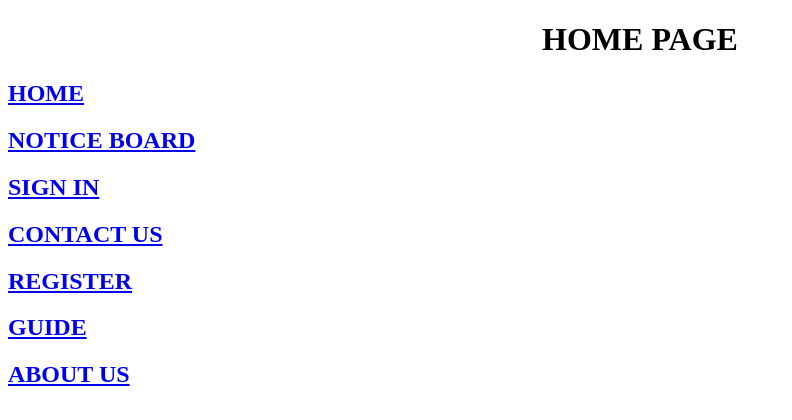
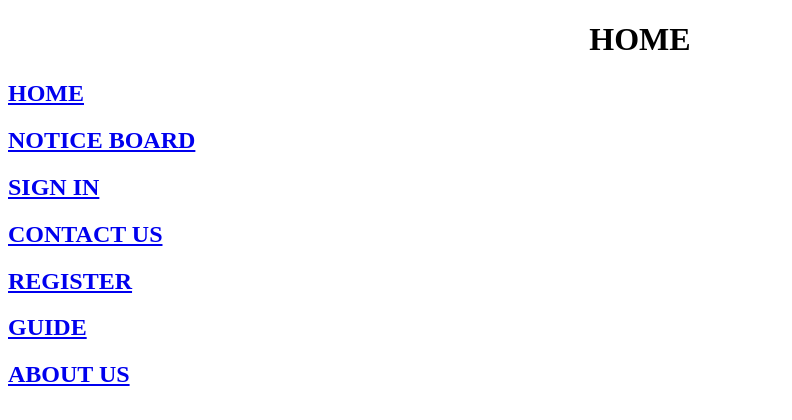
Before and after one commit to Lab-Group-7/ChalkSlate, a Django app: page /home/ in a window 1280 px wide. Shown: the top 420 px of the page, without its empty margins (0-792 px from the left). Run offline with Django 3.2, Linux system fonts and the light colour scheme.

Commit message:
Update home.html

```diff
--- a/Project/17201099/dec18,19/chaslkslate/chalkslate/templates/home.html
+++ b/Project/17201099/dec18,19/chaslkslate/chalkslate/templates/home.html
@@ -5,7 +5,7 @@
     <title>ChalkSlate</title>
 </head>
 <body>
-<center> <h1>HOME PAGE</h1></center>
+<center> <h1>HOME </h1></center>
 <a href="/home"><h2>HOME</h2></a>
 <a href="/notice-board"><h2>NOTICE BOARD</h2></a>
 <a href="/signin"><h2>SIGN IN</h2></a>
```
